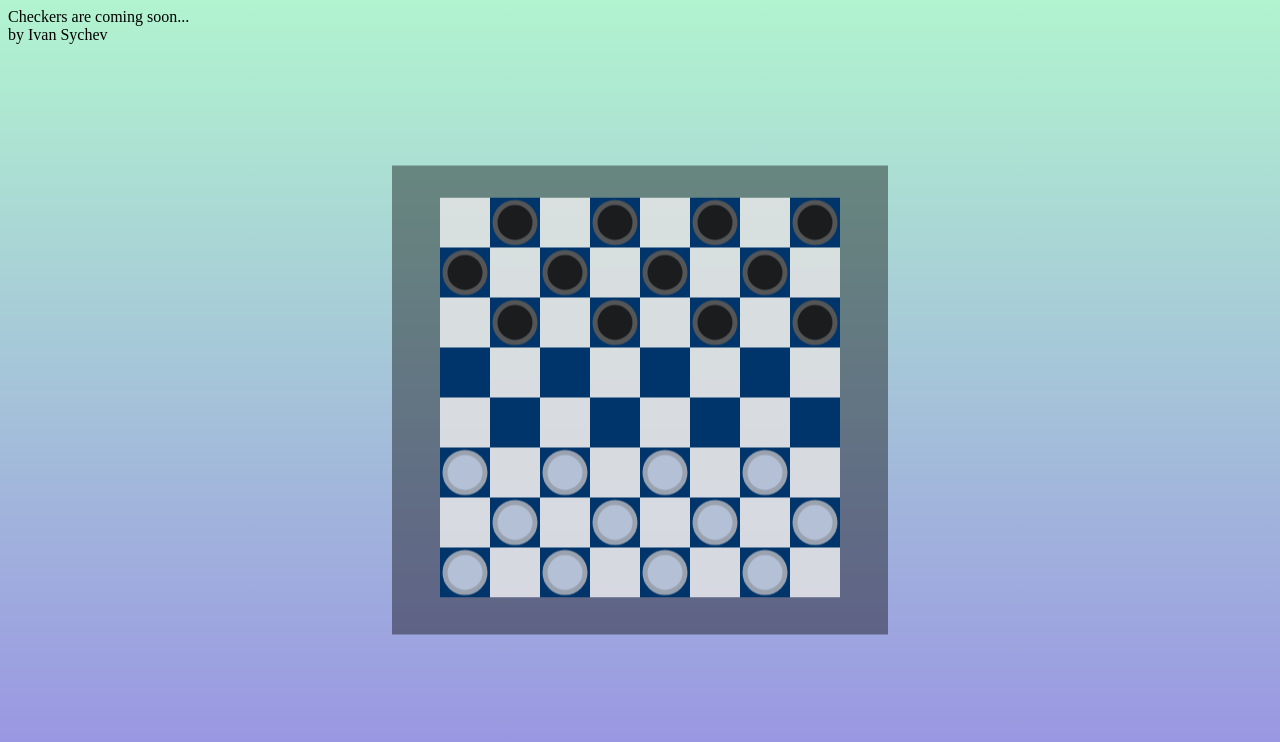
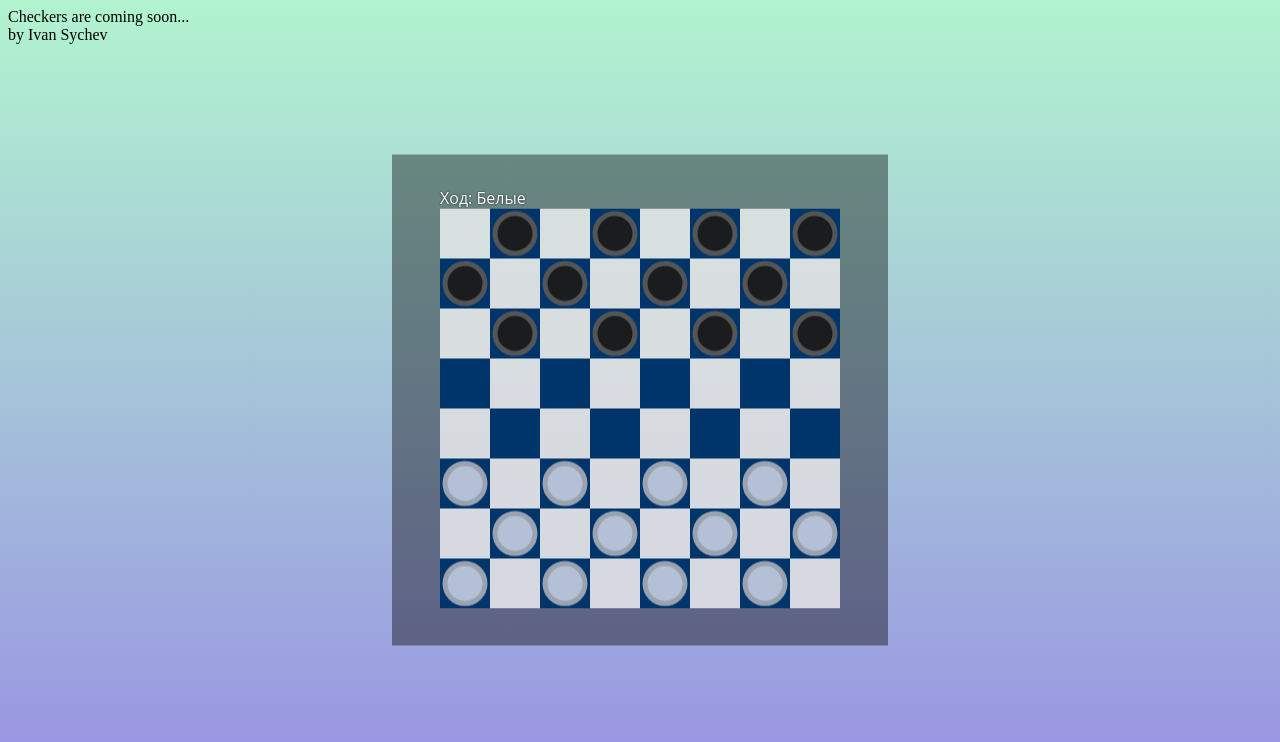
Before and after one commit to ivansychev/checkers, a React app: page / in a window 1280 px wide. Shown: the top 742 px of the page. Built offline with nearby package versions, Linux system fonts and the light colour scheme.

Commit message:
add turn component

```diff
--- a/src/Checkers/components/checkers.jsx
+++ b/src/Checkers/components/checkers.jsx
@@ -1,6 +1,7 @@
 import React from 'react'
 
 import CanvasComponent from './canvas-component.jsx'
+import Turn from "./turn.jsx"
 
 import style from "./style.css"
 
@@ -9,6 +10,7 @@ export default class Checkers extends React.Component{
     render(){
         return(
             <div className={style.board}>
+                <Turn ref={(tempComponent) => {window.tempComponent = tempComponent}} />
                 <CanvasComponent/>
             </div>
         )
--- a/src/Checkers/components/turn.jsx
+++ b/src/Checkers/components/turn.jsx
@@ -19,7 +19,7 @@ export default class Turn extends React.Component{
             <div>
                 Ход:
                 <span>
-                        {this.state.turn === 'white' ? ' Белые' : ' Черные'}
+                    {this.state.turn === 'white' ? ' Белые' : ' Черные'}
                     </span>
             </div>
         )
--- a/src/Checkers/logic/game/utils.js
+++ b/src/Checkers/logic/game/utils.js
@@ -94,6 +94,9 @@ export function resetCacheSelected() {
 
 export function toggleTurn() {
     CACHE.turn = CACHE.turn === 'white' ? 'black' : 'white'
+
+    //TODO: remove in he future
+    window.tempComponent.setTurn(CACHE.turn)
 }
 
 export function initLegalMoves() {
```
